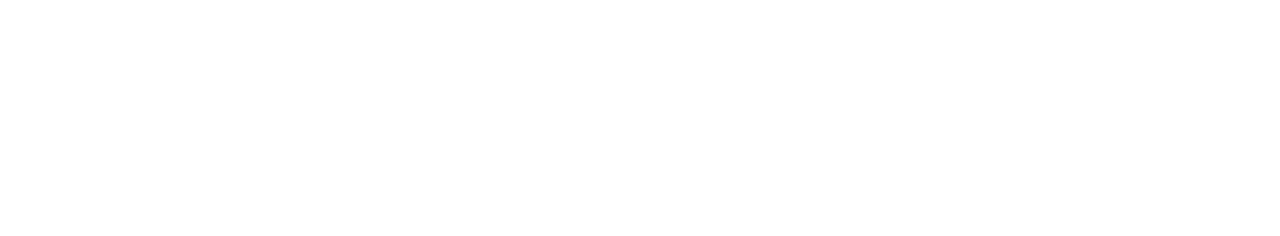
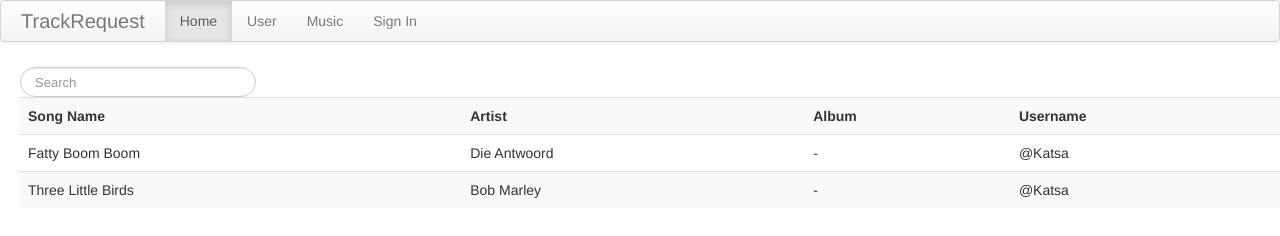
Before and after one commit to Katsa/TrackRequest, a plain HTML site: page index.html in a window 1280 px wide. Drawn offline with Linux system fonts and the light colour scheme.

Commit message:
basic structure of homepage for user, added nav bar on all pages

```diff
--- a/index.html
+++ b/index.html
@@ -1,8 +1,62 @@
 <!DOCTYPE html>
 <html>
+<!-- Has current queue, and search box -->
     <head>
-      <link type="text/css" rel="stylesheet" href="css/stylesheet.css"/>
+    <title></title>
       <link href="css/bootstrap.min.css" rel="stylesheet" media="screen">
     </head>
+    <body>
+        <div class="navbar">
+          <div class="navbar-inner">
+            <a class="brand" href="#">TrackRequest</a>
+            <ul class="nav">
+              <li class="active"><a href="index.html">Home</a></li>
+              <li><a href="#">User</a></li>
+              <li><a href="music.html">Music</a></li>
+              <li><a href="signin.html">Sign In</a></li>
+            </ul>
+          </div>
+        </div>
+
+        <div class="search-bar span4 ">
+            <form class="navbar-search pull-left">
+              <input type="text" class="search-query" placeholder="Search">
+            </form>
+        </div>
+
+        <div class="">
+            <!-- padding -->
+        </div>
+
+
+        <div class="current-song-queue">
+            <table class="table table-striped span4 ">
+                <tr>
+                    <th>Song Name</th>
+                    <th>Artist</th>
+                    <th>Album</th>
+                    <th>Username</th>
+                </tr>
+
+                <tr><!-- input from server -->
+                    <td>Fatty Boom Boom</td>
+                    <td>Die Antwoord</td>
+                    <td> - </td>
+                    <td>@Katsa</td>
+
+                </tr>
+
+                <tr><!-- input from server -->
+                    <td>Three Little Birds</td>
+                    <td>Bob Marley</td>
+                    <td> - </td>
+                    <td>@Katsa</td>
+
+                </tr>
+            </table>
+        </div>
+
+
+    </body>
 
 </html>
```
Also changed, not shown: music.html (added, +29 -0 lines), signin.html (added, +37 -0 lines).
